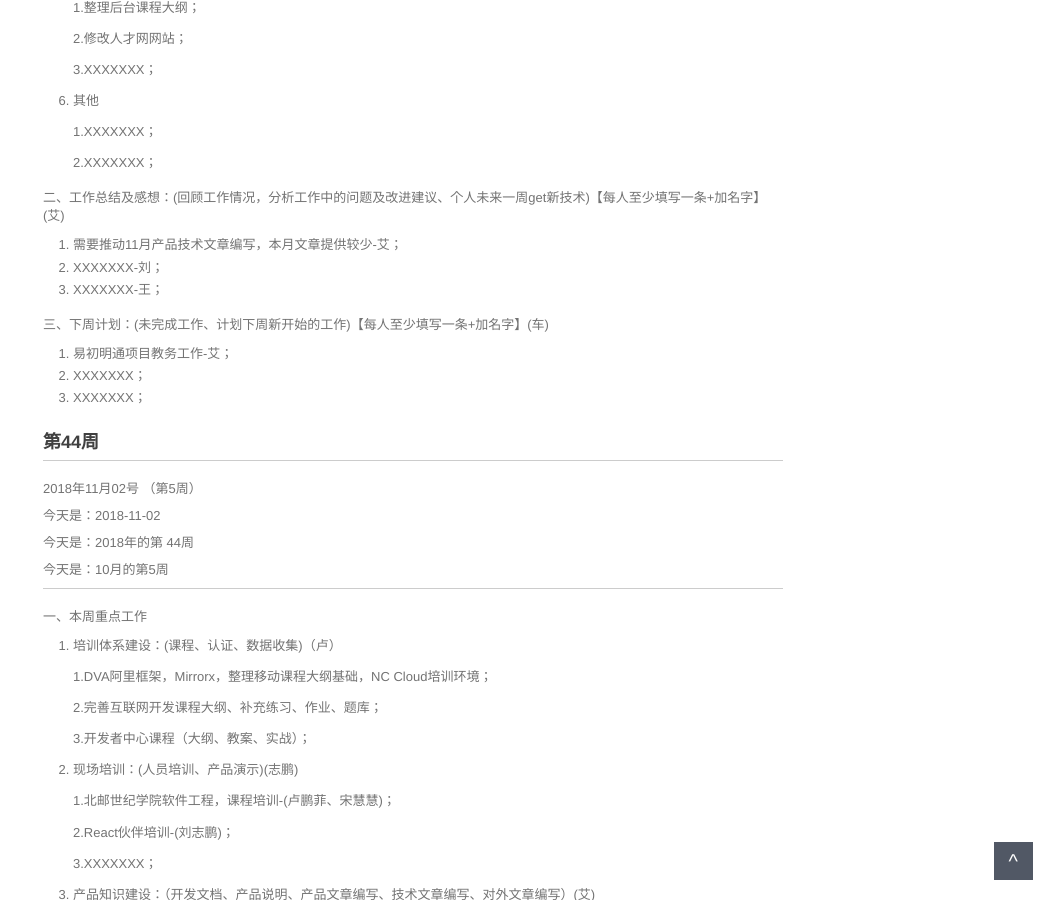
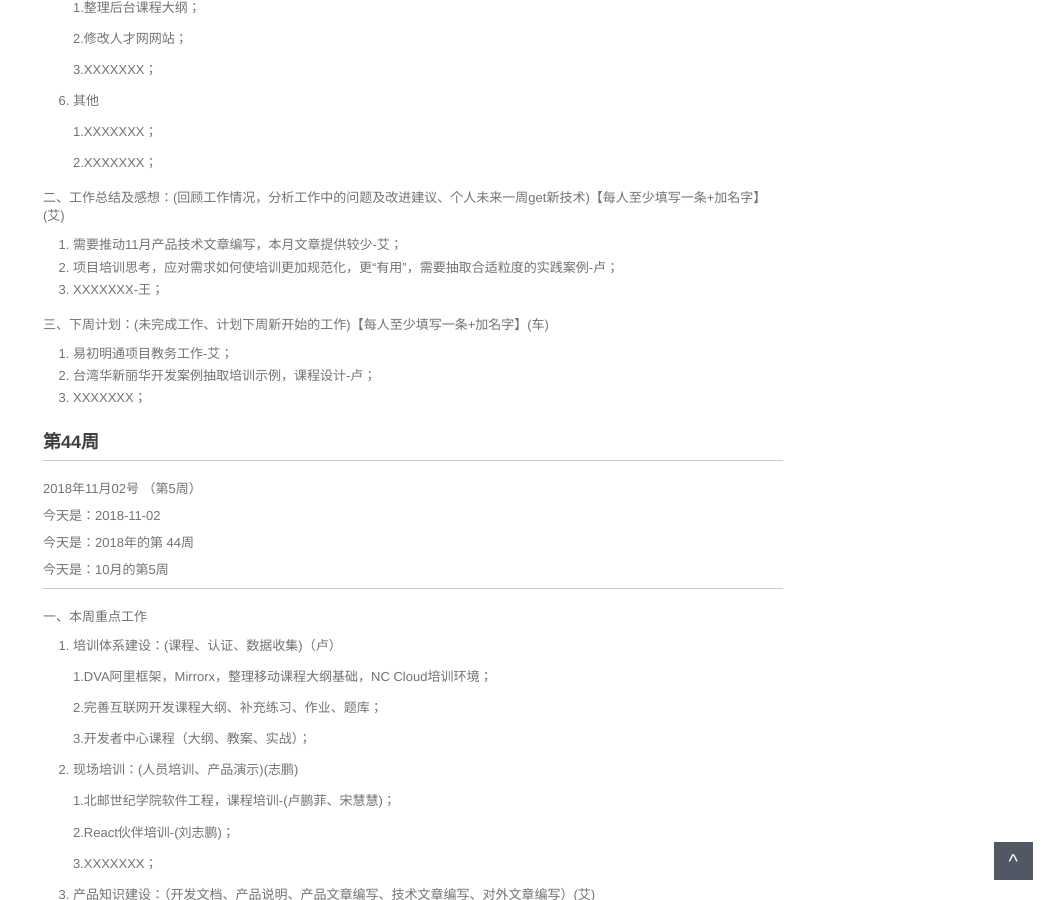
Before and after one commit to walllFlower/blog, a Jekyll site: the page built from _posts/2018-07-17-day_report_cxz.md, in a window 1280 px wide and 900 px high, scrolled down 1130 px. Shown: the whole window, without its empty margins (227-1280 px from the left). Built offline with Jekyll 4.4.1, drawn with Linux system fonts in a browser that asks for light colours; comment, search, counter and statistics services are not loaded.

Commit message:
Update 2018-07-17-day_report_cxz.md

```diff
--- a/_posts/2018-07-17-day_report_cxz.md
+++ b/_posts/2018-07-17-day_report_cxz.md
@@ -49,6 +49,7 @@ categories: 技术运营工作周报
     3.易初明通项目教务工作
 
 
+
 4. 产品研发及项目支持：(产品发版、产品开发、项目开发)（高）
 
     1.远大、隆平项目支持；
@@ -78,13 +79,13 @@ categories: 技术运营工作周报
 二、工作总结及感想：(回顾工作情况，分析工作中的问题及改进建议、个人未来一周get新技术)【每人至少填写一条+加名字】(艾)
 
 1. 需要推动11月产品技术文章编写，本月文章提供较少-艾；
-2. XXXXXXX-刘；
+2. 项目培训思考，应对需求如何使培训更加规范化，更“有用”，需要抽取合适粒度的实践案例-卢；
 3. XXXXXXX-王；
 
 三、下周计划：(未完成工作、计划下周新开始的工作)【每人至少填写一条+加名字】(车)
 
 1. 易初明通项目教务工作-艾；
-2. XXXXXXX；
+2. 台湾华新丽华开发案例抽取培训示例，课程设计-卢；
 3. XXXXXXX；
 
 
```
